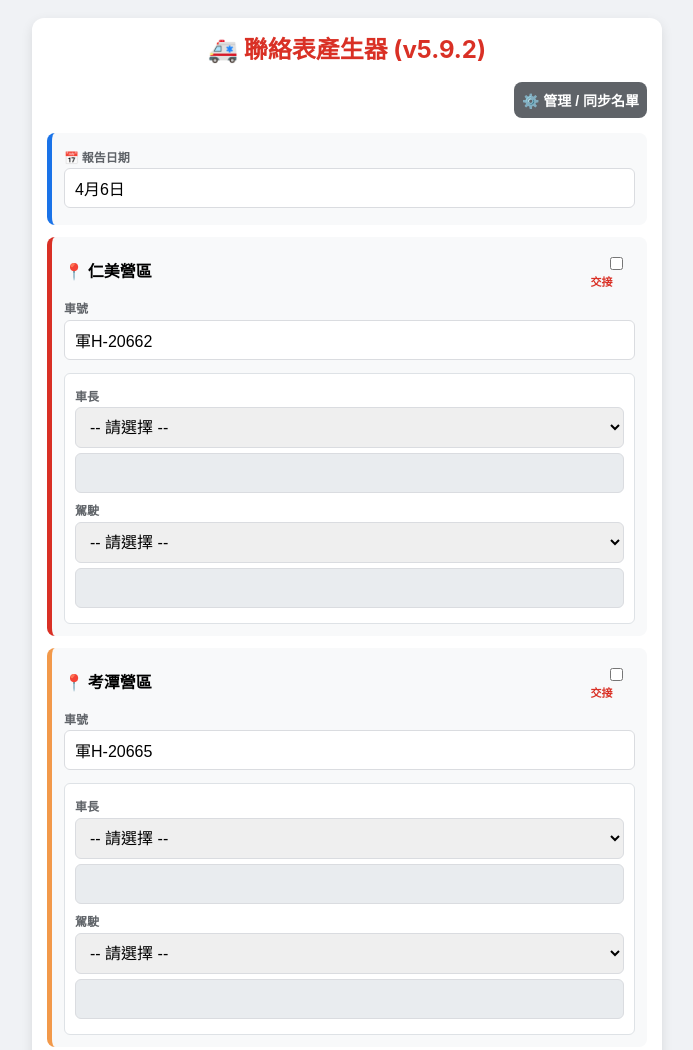
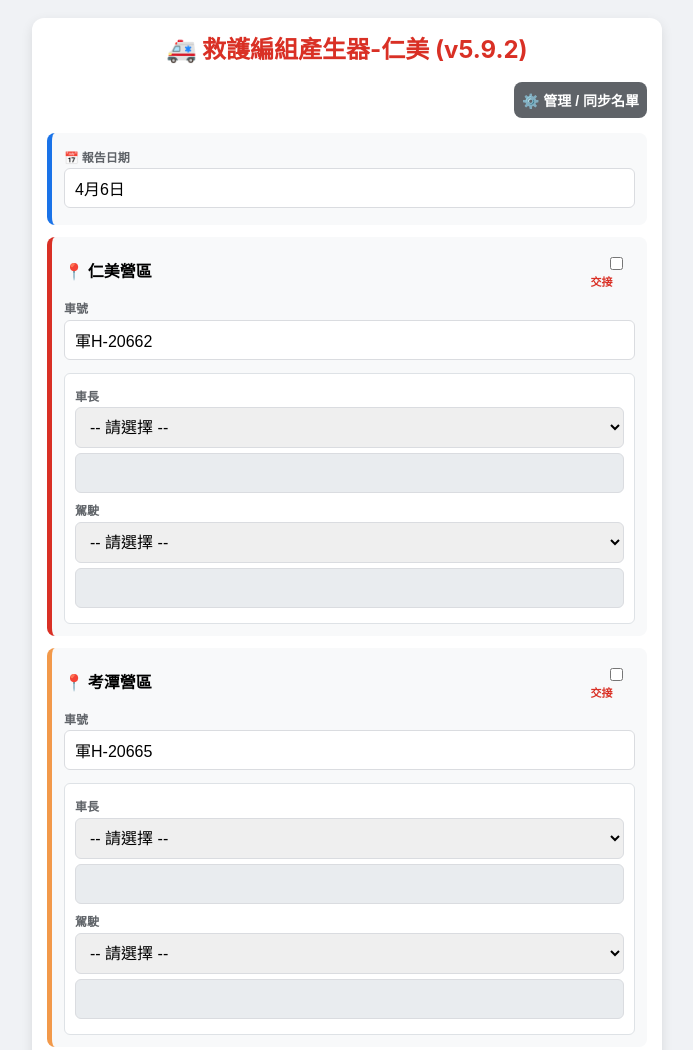
Before and after one commit to chia2155-ux/rollcall, a plain HTML site: page report_renmei.html in a window 1280 px wide. Shown: the top 1050 px of the page, without its empty margins (293-986 px from the left). Drawn offline with Linux system fonts and the light colour scheme.

Commit message:
Update report_renmei.html

```diff
--- a/report_renmei.html
+++ b/report_renmei.html
@@ -29,7 +29,7 @@
 <body>
 
 <div class="container">
-    <h2>🚑 聯絡表產生器 (v5.9.2)</h2>
+    <h2>🚑 救護編組產生器-仁美 (v5.9.2)</h2>
     <button class="btn-admin" onclick="toggleAdmin()">⚙️ 管理 / 同步名單</button>
 
     <div id="adminPanel" class="admin-panel">
```
